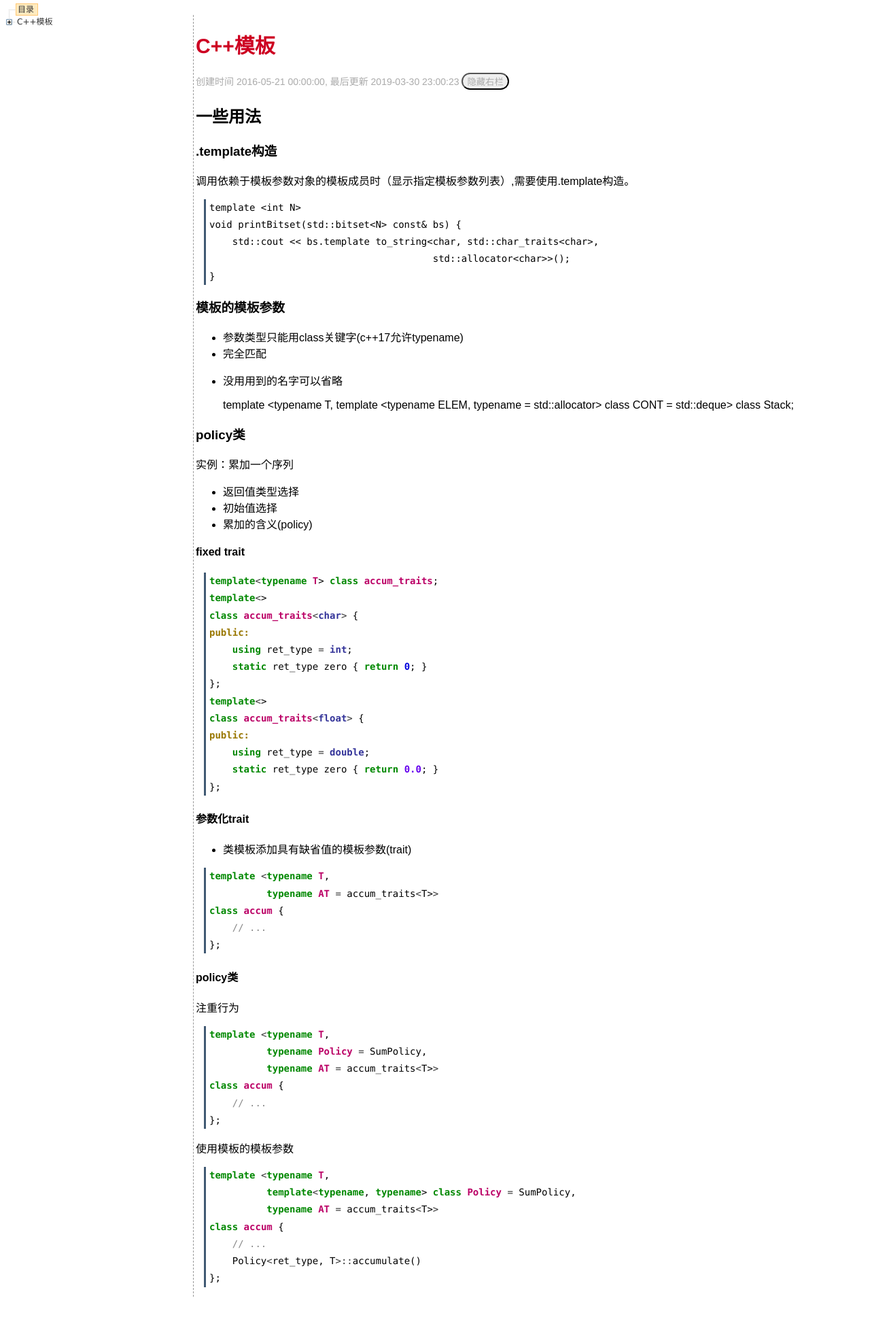
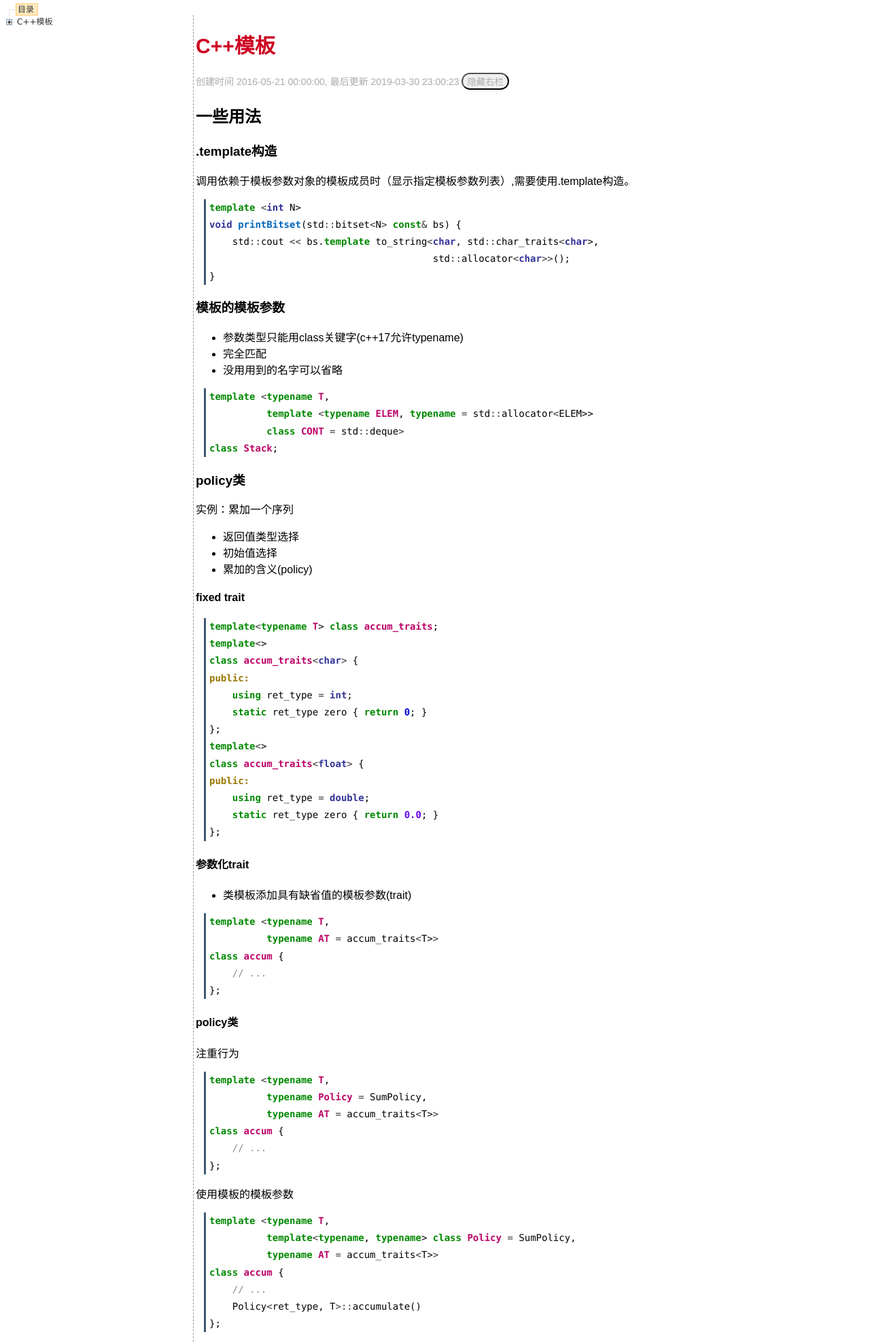
Before and after one commit to zhongsiz/zhongsiz.github.io, a Jekyll site: the page built from note/language/cpp-template.md, in a window 1280 px wide. Shown: the whole page at 68% size. Built offline with Jekyll 4.4.1, drawn with Linux system fonts in a browser that asks for light colours; before the commit the page ends 1909 px from its top, so only the background shows below that.

Commit message:
improve style

````diff
--- a/css/blog.css
+++ b/css/blog.css
@@ -1,8 +1,17 @@
+body {
+  margin: 20px;
+  text-align: justify;
+  word-wrap: break-word;
+  font-family: "Segeo UI Mono", "Microsoft YaHei", sans-serif;
+  text-rendering: optimizeLegibility;
+  color: black;
+}
+
 a { text-decoration: none; }
 a:visited { text-decoration: none; }
-a:link { text-decoration:none; color:#00A; }
-a:hover { text-decoration:underline; color:#00F; }
-a:active { text-decoration:overline; color:#F00; }
+a:link { text-decoration:none; }
+a:hover { text-decoration:underline; }
+a:active { text-decoration:none; }
 
 .title {
   color: #CD0021;
@@ -29,23 +38,8 @@
 .cata1 {
   cursor: pointer;
   color: #CD0021;
-  font-family: "Segeo UI Mono", "Microsoft YaHei", Sans;
-  text-rendering: optimizeLegibility;
   font-size: 20px;
   height: 30px;
-}
-
-.cata2 {
-  font-family: "Segeo UI Mono", "Microsoft YaHei", Sans;
-  text-rendering: optimizeLegibility;
-}
-
-body {
-  margin: 20px;
-  text-align: justify;
-  word-wrap: break-word;
-  font-family: sans-serif;
-  color: black;
 }
 
 h1, h2, h3, h4, h5, h6 {
--- a/note/language/cpp-template.md
+++ b/note/language/cpp-template.md
@@ -9,21 +9,25 @@
 ### .template构造
 调用依赖于模板参数对象的模板成员时（显示指定模板参数列表）,需要使用.template构造。
 
-    template <int N>
-    void printBitset(std::bitset<N> const& bs) {
-        std::cout << bs.template to_string<char, std::char_traits<char>,
-                                           std::allocator<char>>();
-    }
+```cpp
+template <int N>
+void printBitset(std::bitset<N> const& bs) {
+    std::cout << bs.template to_string<char, std::char_traits<char>,
+                                       std::allocator<char>>();
+}
+```
 
 ### 模板的模板参数
 * 参数类型只能用class关键字(c++17允许typename)
 * 完全匹配
 * 没用用到的名字可以省略
 
-    template <typename T,
-              template <typename ELEM, typename = std::allocator<ELEM>>
-              class CONT = std::deque>
-    class Stack;
+```cpp
+template <typename T,
+          template <typename ELEM, typename = std::allocator<ELEM>>
+          class CONT = std::deque>
+class Stack;
+```
 
 ### policy类
 实例：累加一个序列
````
